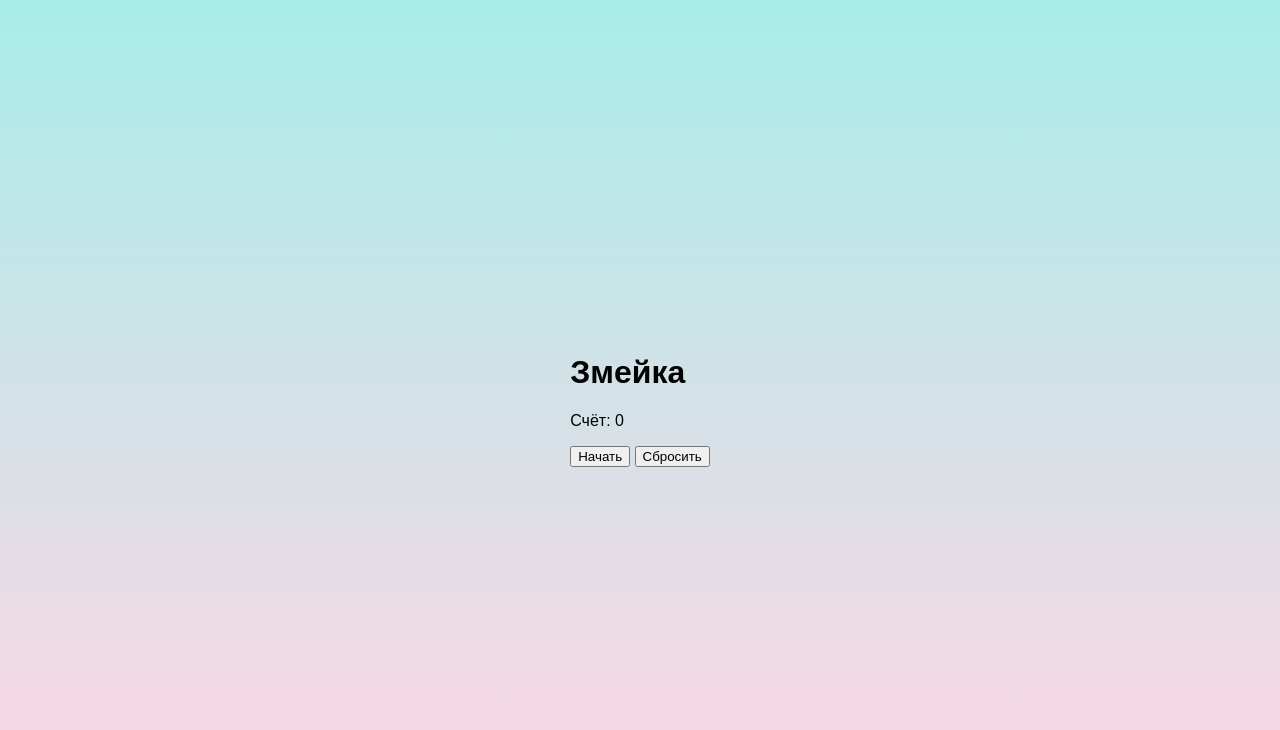
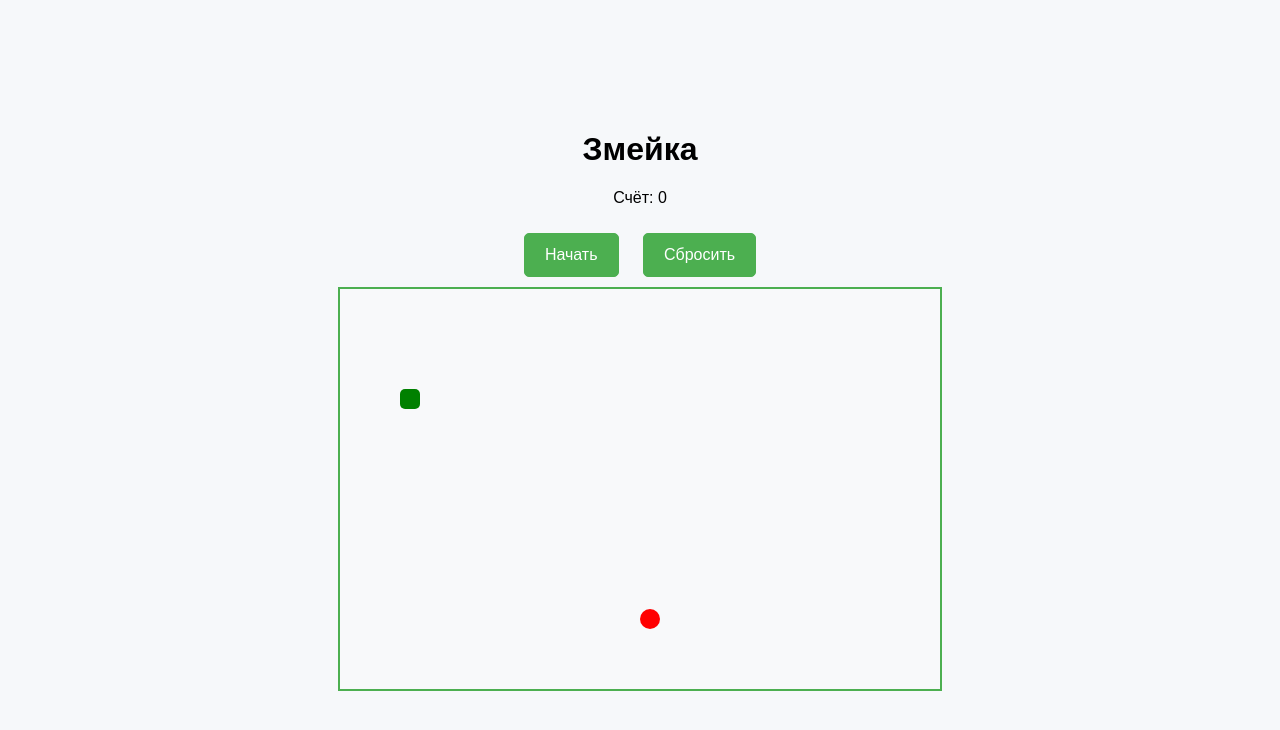
Before and after one commit to Jeyrakh/snake-game, a plain HTML site: page index.html in a window 1280 px wide. Drawn offline with Linux system fonts and the light colour scheme.

Commit message:
Update style.css

```diff
--- a/style.css
+++ b/style.css
@@ -1,40 +1,43 @@
+:root {
+  --primary-color: #4caf50;
+  --secondary-color: #red;
+  --bg-color: #f6f8fa;
+}
+
 body {
+  font-family: "Arial", sans-serif;
   margin: 0;
   padding: 0;
-  font-family: Arial, sans-serif;
+  background: var(--bg-color);
   display: flex;
+  justify-content: center;
   align-items: center;
-  justify-content: center;
   height: 100vh;
-  background: linear-gradient(to bottom, #a8edea, #fed6e3);
+}
+
+#game-container {
+  text-align: center;
 }
 
 canvas {
-  display: none;
-  background-color: #ffffff;
-  border: 2px solid #000;
-  box-shadow: 0 4px 10px rgba(0, 0, 0, 0.3);
+  border: 2px solid var(--primary-color);
+  background: #fff;
+  display: block;
+  margin: 0 auto;
 }
 
-.menu, .game-over {
-  text-align: center;
-}
-
-.menu button, .game-over button {
-  font-size: 20px;
-  padding: 10px 20px;
-  border: none;
+button {
+  padding: 12px 20px;
+  margin: 10px;
+  font-size: 16px;
+  border: 1px solid var(--primary-color);
   border-radius: 5px;
-  background-color: #ff6f91;
-  color: white;
+  background-color: var(--primary-color);
+  color: #fff;
   cursor: pointer;
   transition: background-color 0.3s;
 }
 
-.menu button:hover, .game-over button:hover {
-  background-color: #ff4261;
+button:hover {
+  background-color: #388e3c;
 }
-
-.game-over {
-  display: none;
-}
```
